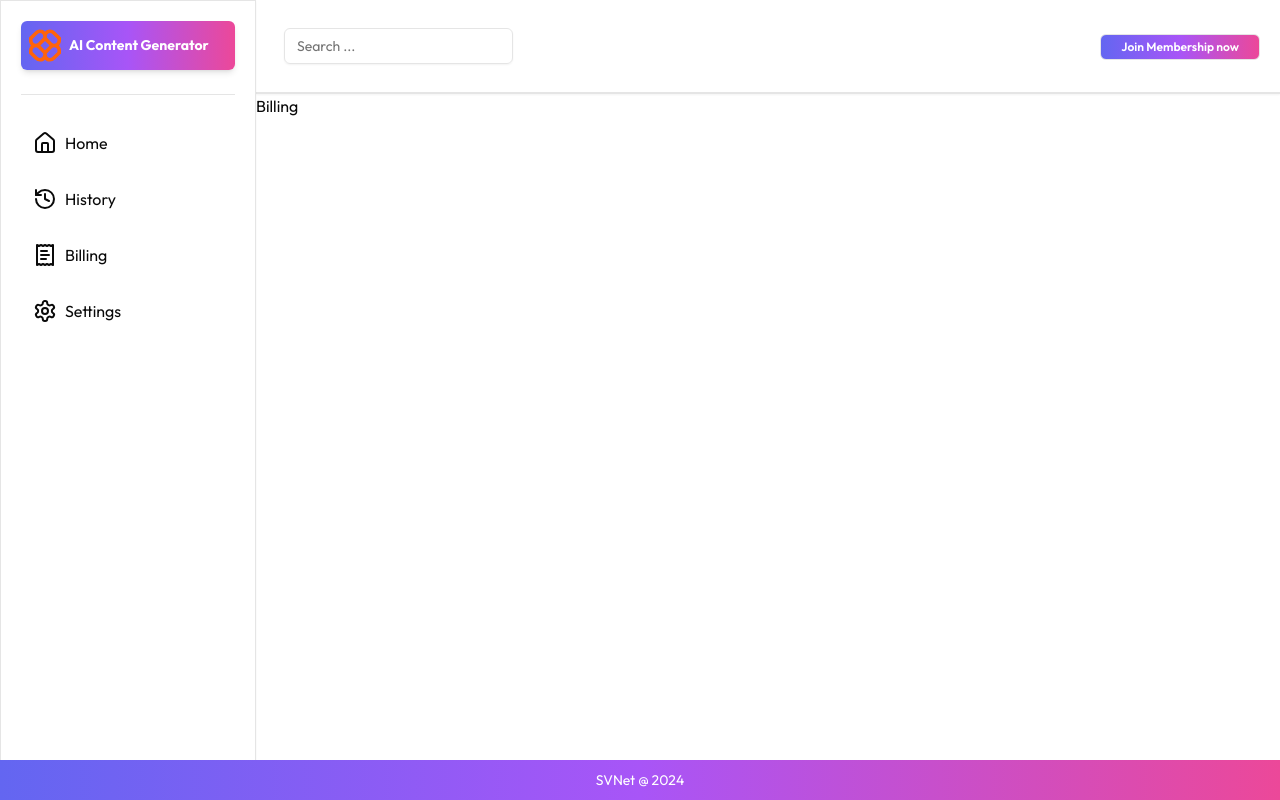
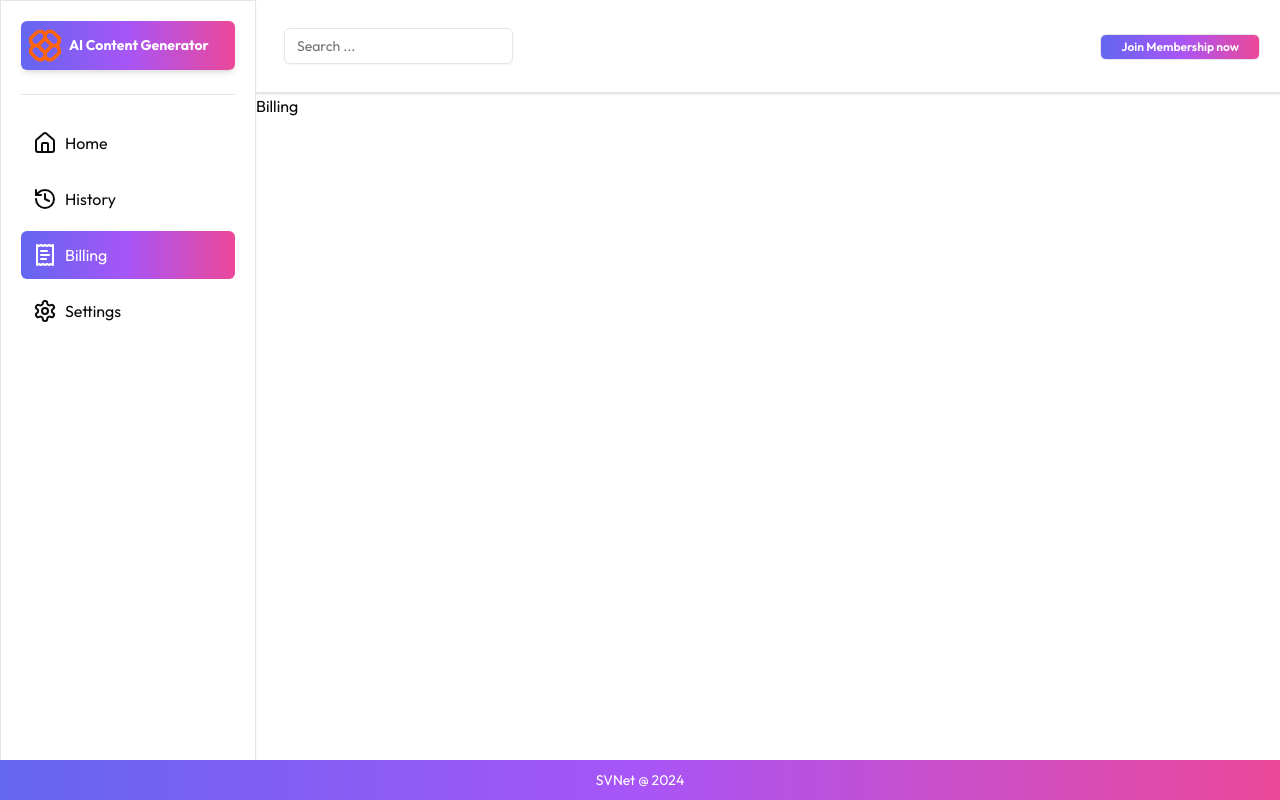
Before and after one commit to HongThaiPham/svnet-ai-content-generator, a Next.js app: page /dashboard/billing in a window 1280 px wide. Built offline with nearby package versions, Linux system fonts and the light colour scheme; no server answers.

Commit message:
refactor: Update Navbar component to highlight active menu item

```diff
--- a/src/components/Navbar.tsx
+++ b/src/components/Navbar.tsx
@@ -1,12 +1,16 @@
+"use client";
 import { MENU_LIST } from "@/lib/contants";
 import Image from "next/image";
 import React from "react";
 import { Separator } from "./ui/separator";
 import Link from "next/link";
+import { usePathname } from "next/navigation";
+import { cn } from "@/lib/utils";
 
 type Props = {};
 
 const Navbar: React.FC<Props> = ({}) => {
+  const pathname = usePathname();
   return (
     <div className="h-screen p-5 shadow-sm border space-y-4">
       <div className="flex items-center gap-2 bg-gradient-to-r from-indigo-500 via-purple-500 to-pink-500 p-2 rounded-md shadow-md">
@@ -18,8 +22,14 @@ const Navbar: React.FC<Props> = ({}) => {
         <Separator className="my-6" />
         {MENU_LIST.map((menu) => (
           <Link key={menu.name} href={menu.path}>
-            <div className="flex gap-2 mb-2 p-3  hover:bg-gradient-to-r from-indigo-500 via-purple-500 to-pink-500 hover:text-white transition-colors duration-300 rounded-md cursor-pointer">
-              <menu.icon />
+            <div
+              className={cn(
+                "flex items-center gap-2 mb-2 p-3  hover:bg-gradient-to-r from-indigo-500 via-purple-500 to-pink-500 hover:text-white transition-colors duration-300 rounded-md cursor-pointer",
+                pathname === menu.path &&
+                  "bg-gradient-to-r from-indigo-500 via-purple-500 to-pink-500 text-white"
+              )}
+            >
+              <menu.icon className="h-6 w-6" />
               <h1>{menu.name}</h1>
             </div>
           </Link>
```
